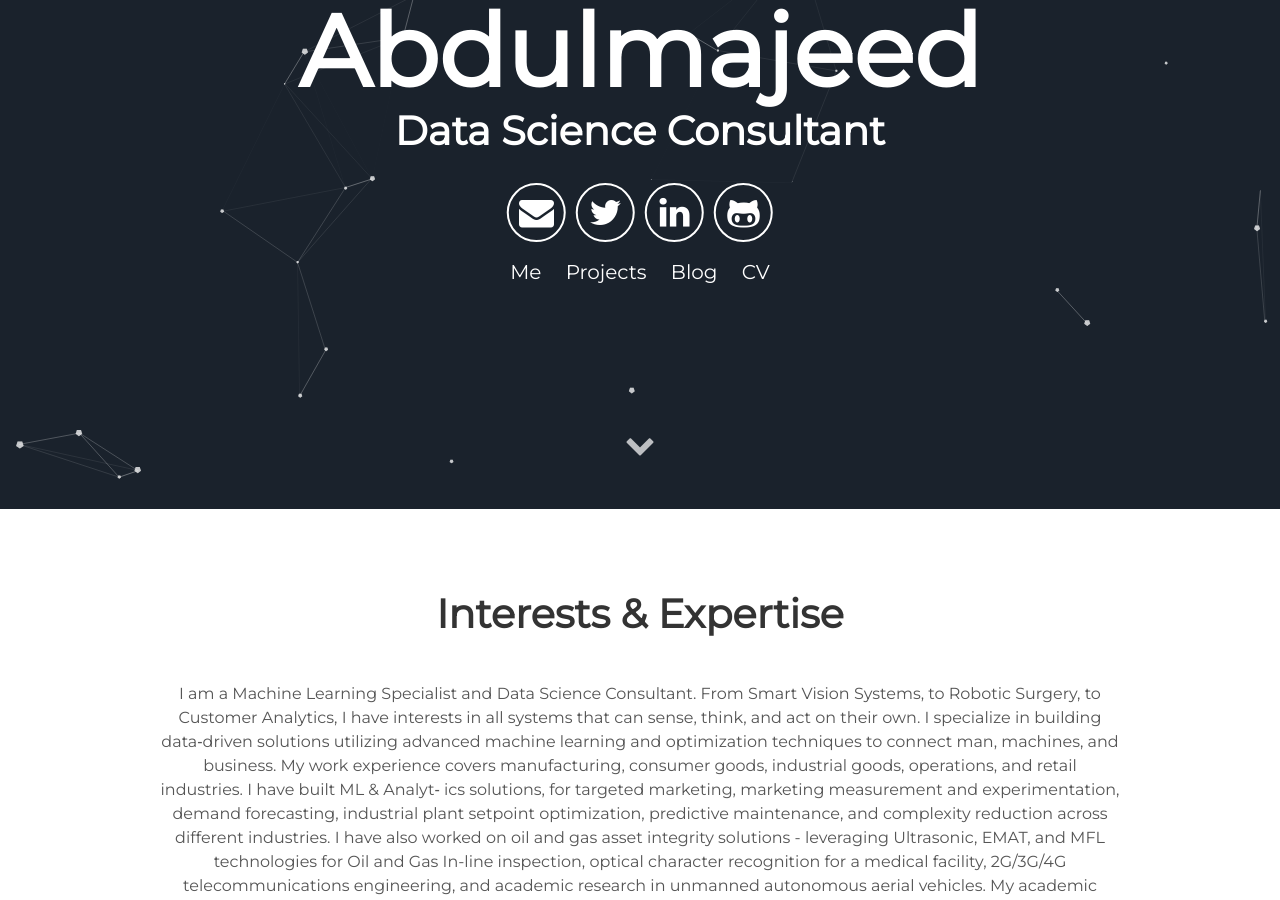
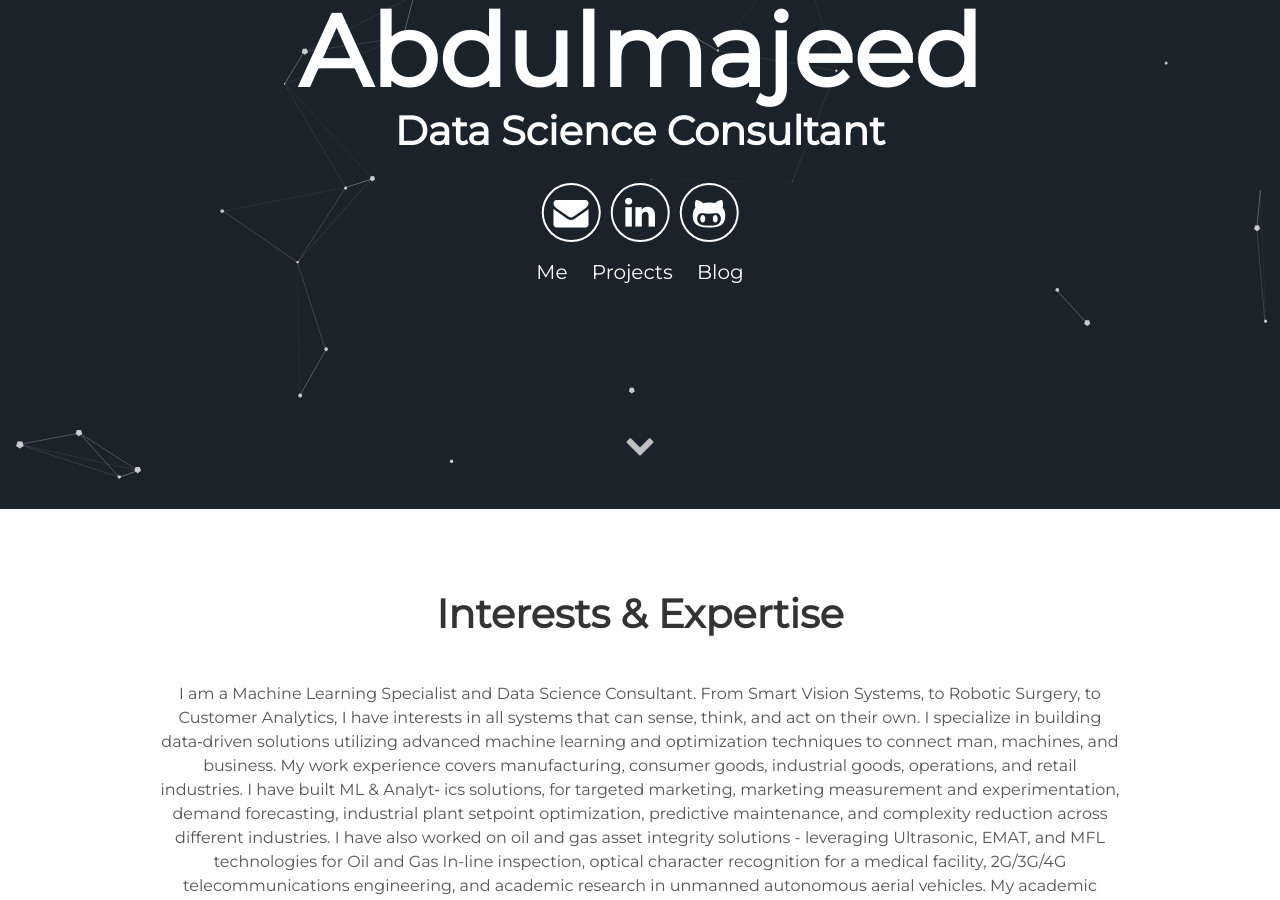
Before and after one commit to kbmajeed/kbmajeed.github.io, a Jekyll site: the page built from index.html, in a window 1280 px wide and 900 px high, scrolled down 391 px. Built offline with Jekyll 4.4.1, drawn with Linux system fonts in a browser that asks for light colours.

Commit message:
Update header.html

```diff
--- a/_includes/header.html
+++ b/_includes/header.html
@@ -6,7 +6,7 @@
       </h1>
       <div class="header-icons">
         <a aria-label="Send email" href="mailto:kbmajeed1@gmail.com"><i class="icon fa fa-envelope"></i></a>
-        <a aria-label="My Twitter" target="_blank" href="https://twitter.com/kbmajeed"><i class="icon fa fa-twitter" aria-hidden="true"></i></a>
+        <!-- <a aria-label="My Twitter" target="_blank" href="https://twitter.com/kbmajeed"><i class="icon fa fa-twitter" aria-hidden="true"></i></a> -->
         <a aria-label="My Google Plus" target="_blank" href="https://linkedin.com/in/"><i class="icon fa fa-linkedin" aria-hidden="true"></i></a>
         <a aria-label="My Github" target="_blank" href="https://github.com/kbmajeed"><i class="icon fa fa-github-alt" aria-hidden="true"></i></a>
       </div>
@@ -14,7 +14,7 @@
         <a class="link" href="#about" data-scroll>Me</a>
         <a class="link" href="#projects" data-scroll>Projects</a>
         <a class="link" href="https://kbmajeed.github.io/BlogPosts/">Blog</a>
-        <a class="link" href="https://kbmajeed.github.io/Kbmajeed_CV_Resume/#portrait">CV</a>
+        <!-- <a class="link" href="https://kbmajeed.github.io/Kbmajeed_CV_Resume/#portrait">CV</a> -->
       </div>
   </div>
   <a class="down" href="#about" data-scroll><i class="icon fa fa-chevron-down" aria-hidden="true"></i></a>
```
